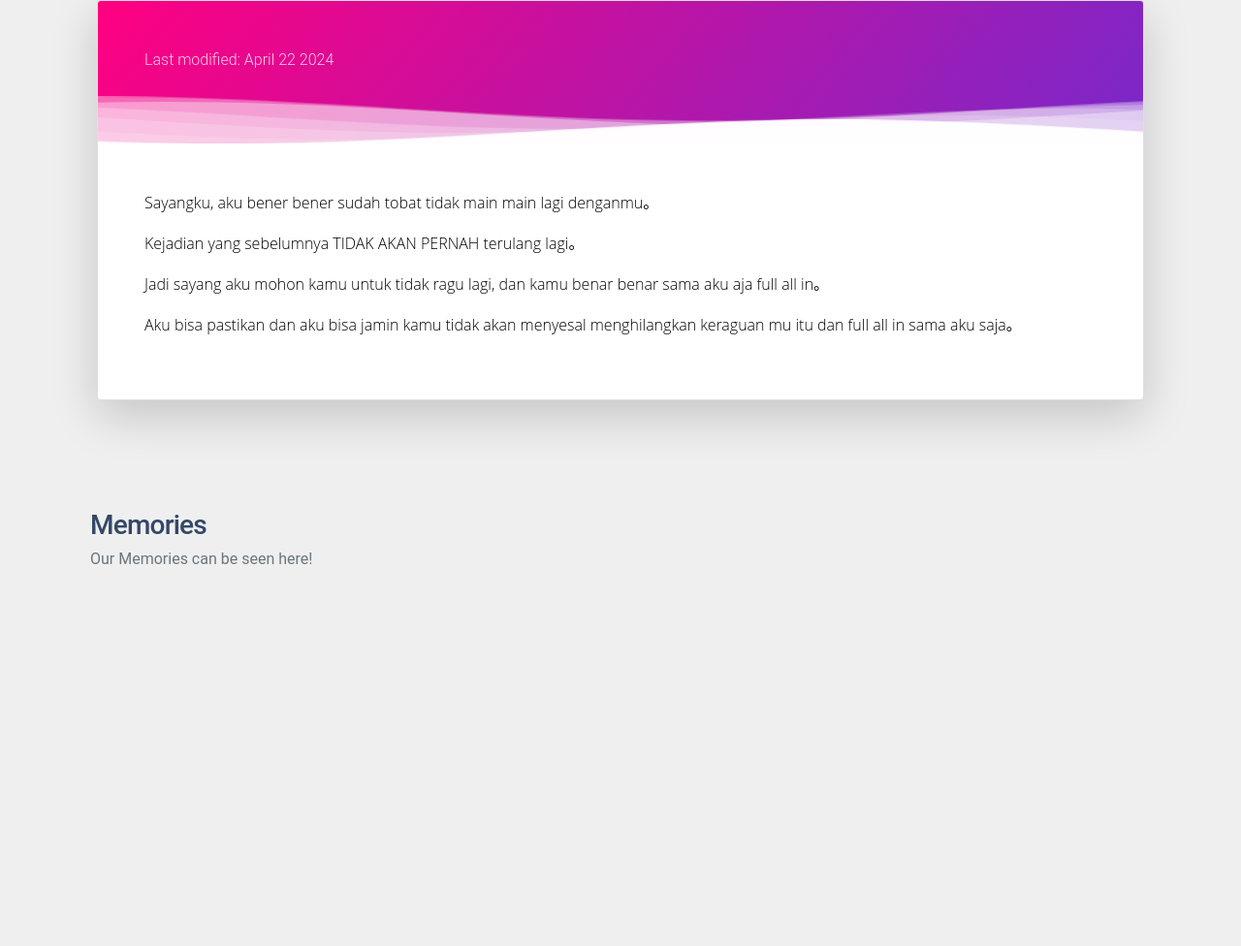
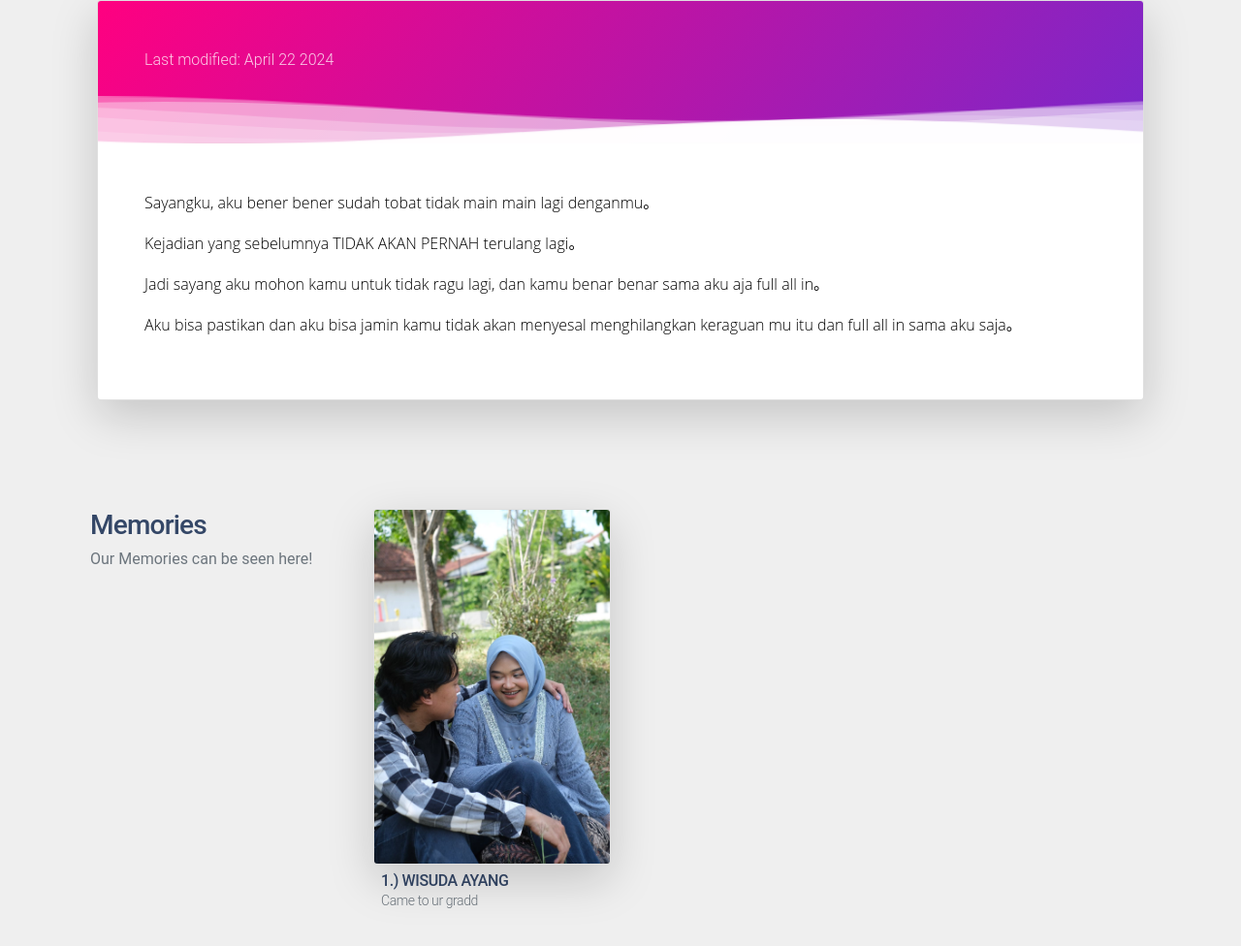
Before and after one commit to Mirfann13/ourstory, a plain HTML site: page index.html in a window 1280 px wide. Shown: the part 2791-3767 px from the top of the page at 97% size. Before the commit the page ends 3529 px from the top, so only its background shows below. Drawn offline with Linux system fonts and the light colour scheme.

Commit message:
Update index.html

```diff
--- a/index.html
+++ b/index.html
@@ -191,50 +191,17 @@
             </div>
             <div class="col-lg-9">
                 <!-- <div class="row mt-3"> -->
-                    <!-- <div class="col-md-4">
+                    <div class="col-md-4">
                         <a href="">
                             <div class="card shadow-lg move-on-hover max-height-230">
-                                <img class="w-100 m-auto" src="./assets/img/firstchat.jpeg" alt="">
+                                <img class="w-100 m-auto" src="./assets/img/wisudayang.jpeg" alt="">
                             </div>
                             <div class="mt-2 ms-2">
-                                <h6 class="mb-0">1.) 28.08.2023</h6>
-                                <p class="text-secondary text-sm">The Fitst Time You Response My message</p>
+                                <h6 class="mb-0">1.) WISUDA AYANG</h6>
+                                <p class="text-secondary text-sm">Came to ur gradd</p>
                             </div>
                         </a>
                     </div>
-                    <div class="col-md-4">
-                        <a href="">
-                            <div class="card shadow-lg move-on-hover max-height-260">
-                                <img class="w-100 m-auto" src="./assets/img/moveline.jpeg" alt="">
-                            </div>
-                            <div class="mt-2 ms-2">
-                                <h6 class="mb-0">2.) 13.09.2023</h6>
-                                <p class="text-secondary text-sm">Finally, we move to line after the drama. I was so happy</p>
-                            </div>
-                        </a>
-                    </div>
-                    <div class="col-md-4">
-                        <a href="">
-                            <div class="card shadow-lg move-on-hover max-height-260">
-                                <img class="" src="./assets/img/getmorecloser.jpeg" alt="">
-                            </div>
-                            <div class="mt-2 ms-2">
-                                <h6 class="mb-0">3.) 17.09.2023</h6>
-                                <p class="text-secondary text-sm">We getting more closer</p>
-                            </div>
-                        </a>
-                    </div>
-                    <div class="col-md-4">
-                        <a href="">
-                            <div class="card shadow-lg move-on-hover max-height-260">
-                                <img class="w-100 m-auto" src="./assets/img/sleepcall.jpeg" alt="">
-                            </div>
-                            <div class="mt-2 ms-2">
-                                <h6 class="mb-0">4.) 19.09.2023</h6>
-                                <p class="text-secondary text-sm">Sleep Call</p>
-                            </div>
-                        </a>
-                    </div> -->
                     <!-- <div class="col-md-4">
                         <a href="">
                             <div class="card shadow-lg move-on-hover max-height-160">
```
